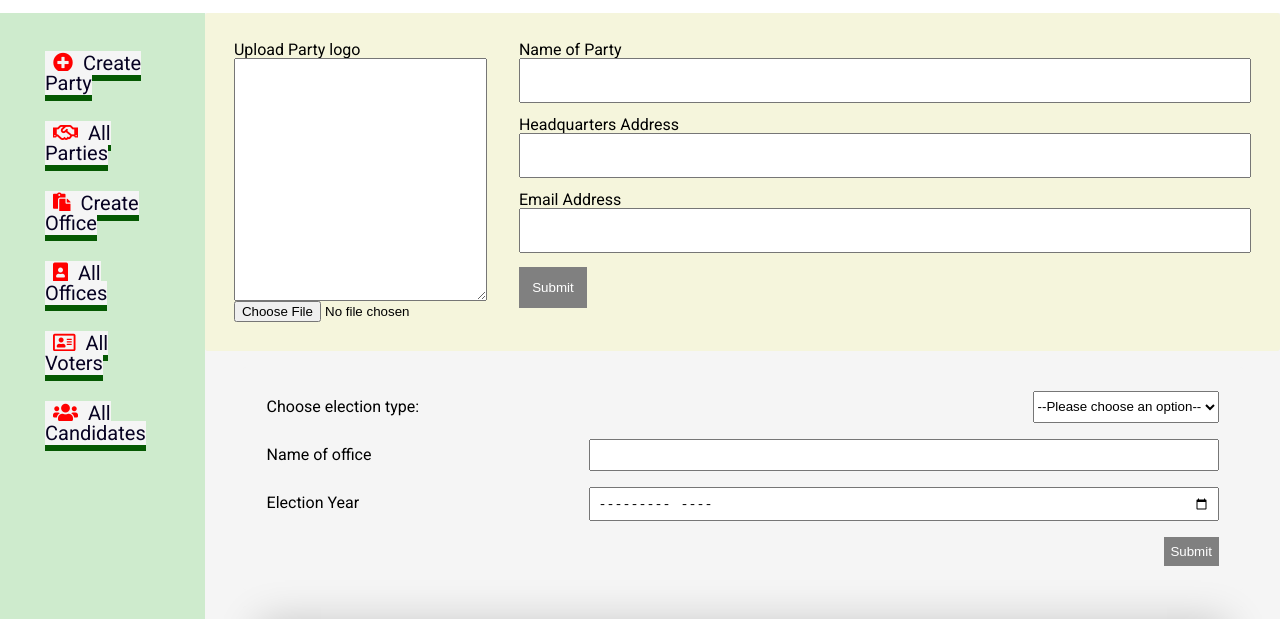
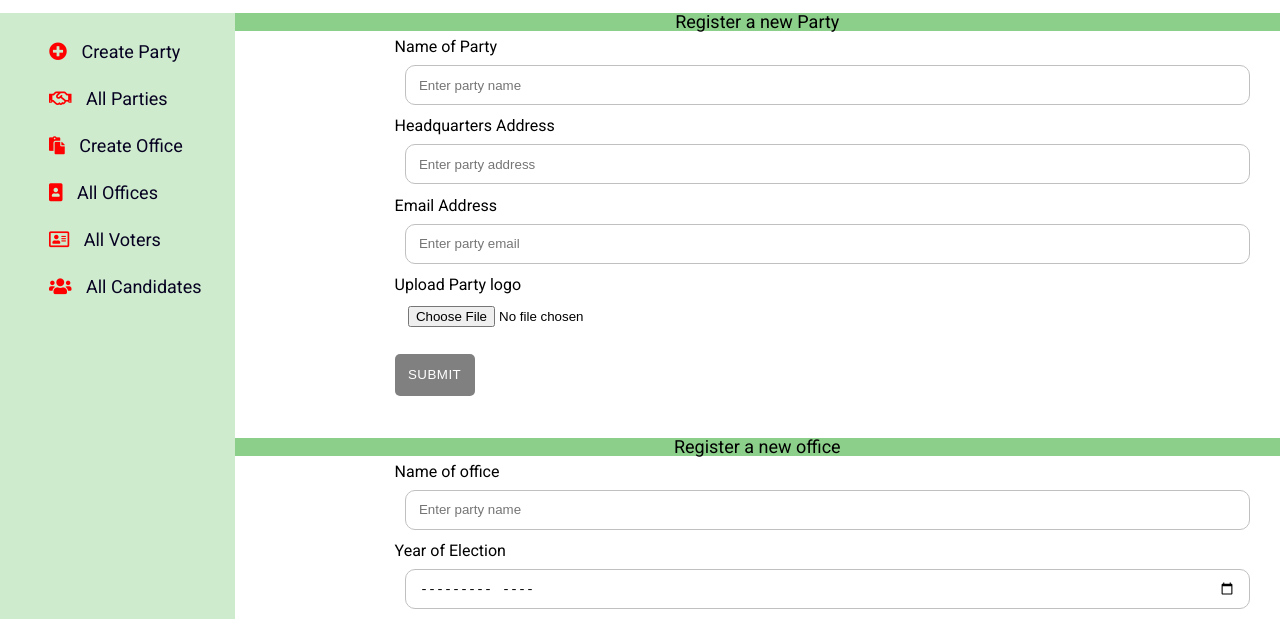
Before and after one commit to Anuoluwa/e-voting-Politico, a website: page UI/html/admin.html in a window 1280 px wide. Shown: the part 131-750 px from the top of the page. Drawn offline with Linux system fonts and the light colour scheme.

```diff
--- a/UI/css/admin.css
+++ b/UI/css/admin.css
@@ -302,9 +302,9 @@
 
   .navbar {
       font-weight: 700;
-      margin: 30px 5px;
+      margin: 20px 5px;
       color: black;
-      font-size: 20px;
+      font-size: 18px;
   }
 
 .navbar li {
@@ -314,17 +314,14 @@
 
 .navbar ul li {
     list-style: none;
-    padding: 0.5em 2em;
+    padding: 0.5em 1em 0.5em 2em;
 }
 
 .navbar ul li a {
-    font-size: 1em;
     color: #070222;
     font-weight: 500;
     text-decoration: none;
-    border-bottom: 6px solid #055902;
-  background-color: whitesmoke;
-
+    white-space:nowrap;
 }
 
 .navbar ul li a:hover {
@@ -332,7 +329,7 @@
 }
 
 .navbar ul li i {
-    margin: 0  5px 0 8px;
+    margin: 0  10px 0 8px;
     color: red;
 }
 
@@ -345,37 +342,86 @@
   * {
     box-sizing: border-box;
    }
+
+   #title {
+       text-align: center;
+       font-size: 18px;
+       background-color: rgb(140, 207, 138);
+       padding: 0 40px;
+
+   }
    .myForm {
      display: flex;
-     background-color: beige;
-     border-radius: 3px;
-     padding: 1.8em;
+     background-color: white;
+     padding: 0.5em 2.5em 1.8em 10em;
    }
-   .message {
-        margin-right: 2em;
-     display: flex;
-     flex-direction: column;
-   }
-   .message > textarea {
-    flex: 1;
-    min-width: 18em;
-   }
-   .contact {
+   .party {
         flex: 1;
    }
-   .contact input {
+   .party input {
      width: 100%;
    }
-   .contact input,
-   .contact button {
+   .party input,
+   .party button {
      padding: 1em;
      margin-bottom: 1em;
    }
-   .contact button {
+   .party button {
     background: gray;
     color: white;
     border: 0;
    }
+
+   .labels {
+    display: inline-block;
+    text-align: right;
+    width: 15%;
+    padding: 5px 10px ;
+    vertical-align: middle;
+    margin-top: 10px;
+    color: #055902;
+  }
+
+  .input-field {
+    height: 40px;
+    width: 200px;
+    padding: 5px;
+    margin: 10px;
+    border: 1.5px solid #c0c0c0;
+    border-radius: 10px;
+  }
+
+
+  .submit {
+    border-radius: 5px;
+    background-color: rgb(9, 133, 9);
+    color: #fff;
+    cursor: pointer;
+    display: inline-block;
+    font-weight: 400;
+    letter-spacing: .5px;
+    margin: 0;
+    text-transform: uppercase;
+    border: 1px solid #fff;
+    padding: 10px 30px;
+  }
+
+
+  @media screen and (max-width: 833px) {
+    .input-field {
+      width: 80%;
+    }
+  }
+
+  @media screen and (max-width: 520px) {
+    .labels {
+      width: 100%;
+      text-align: left;
+    }
+    .input-field {
+      width: 70%;
+    }
+  }
 
 /*
     ========================================
--- a/UI/html/admin.html
+++ b/UI/html/admin.html
@@ -42,36 +42,42 @@
             </section>
             <section class="show">
                 <div id="createparty">
+                    <h3 id="title">Register a new Party</h3>
                     <div>
                         <form class="myForm">
-                            <div class="message">
+                            <div class="party">
+                                <label for="name">Name of Party</label>
+                                <input type="text" id="name" class="input-field" placeholder="Enter party name" required >
+
+                                <label for="townborn">Headquarters Address</label>
+                                <input type="text" id="hqAddress" class="input-field" placeholder="Enter party address" required >
+
+                                <label for="email">Email Address</label>
+                                <input type="email" id="email" class="input-field" placeholder="Enter party email" required >
+
                                 <label for="msg">Upload Party logo</label>
-                                <textarea id="msg"></textarea>
                                 <input type="file" id="avatar" name="avatar" accept="image/png, image/jpeg">
 
-                            </div>
-                            <div class="contact">
-                                <label for="name">Name of Party</label>
-                                <input type="text" id="name">
-
-                                <label for="townborn">Headquarters Address</label>
-                                <input type="text" id="townborn">
-
-                                <label for="email">Email Address</label>
-                                <input type="email" id="email">
-
-                                <button type="submit">Submit</button>
+                                <button type="submit" id="submit" class="submit">Submit</button>
                             </div>
                         </form>
                     </div>
                 </div>
-                <div id="createoffice">
+
+                <div id="createparty">
+                        <h3 id="title">Register a new office</h3>
                         <div>
-                        <form>
-                            <ul class="wrapper">
+                            <form class="myForm">
+                                <div class="party">
+                                    <label for="name">Name of office</label>
+                                    <input type="text" id="name" class="input-field" placeholder="Enter party name" required >
+
+                                    <label for="townborn">Year of Election</label>
+                                    <input type="month" id="start" class="input-field" name="start" min="2019-02" value="2019-2">
+
                                     <li class="form-row">
                                             <label for="election">Choose election type:</label>
-                                    <select id="election-select">
+                                            <select class="input-field" id="election-select">
                                                 <option value="">--Please choose an option--</option>
                                                 <option value="Federal">Federal</option>
                                                 <option value="Federal-leg">Federal Legislative</option>
@@ -81,18 +87,9 @@
                                                 <option value="Councillor">Councillor</option>
                                             </select>
                                         </li>
-                                <li class="form-row">
-                                    <label for="name-office">Name of office</label>
-                                    <input type="text" id="name-office">
-                                </li>
-                                <li class="form-row">
-                                    <label for="email">Election Year</label>
-                                    <input type="month" id="start" name="start" min="2019-02" value="2019-2">
-                                </li>
-                                <li class="form-row">
-                                    <button type="submit">Submit</button>
-                                </li>
-                            </ul>
+
+                                    <button type="submit" id="submit" class="submit">Submit</button>
+                                </div>
                             </form>
                         </div>
                     </div>
@@ -262,6 +259,7 @@
             </section>
         </div>
         </main>
+</body>
 
 <div>
     <footer>
@@ -284,6 +282,5 @@
         </nav>
     </footer>
 </div>
-</body>
 
 </html>
```
Lines whose indentation alone changed are shown as unchanged.
